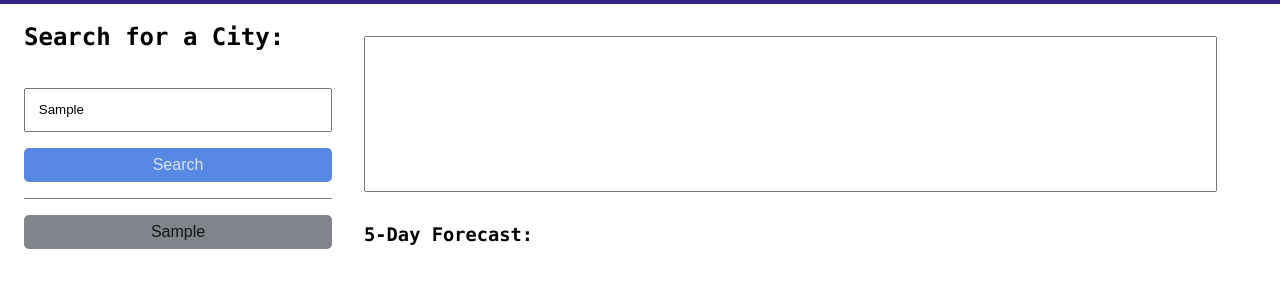
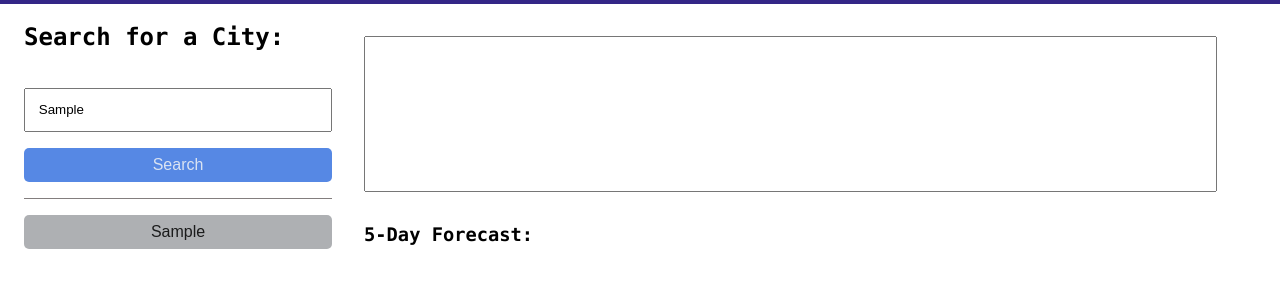
Before and after one commit to Anju0806/weather-dashboard, a plain HTML site: page index.html in a window 1280 px wide. Both pictures are taken after typing "Sample" into the empty fields and a click on the button "Search". Shown: the part 85-372 px from the top of the page. Drawn offline with nearby package versions, Linux system fonts and the light colour scheme; no server answers.

```diff
--- a/assets/css/style.css
+++ b/assets/css/style.css
@@ -94,7 +94,7 @@ body {
     display: block;
     width: 100%;
     border: none;
-    background-color: #6c7078da;
+    background-color: #a1a3a6da;
     color: #020202da;
     padding: 8px 28px;
     font-size: 16px;
```
Also changed, not shown: index.html (+1 -2 lines).
